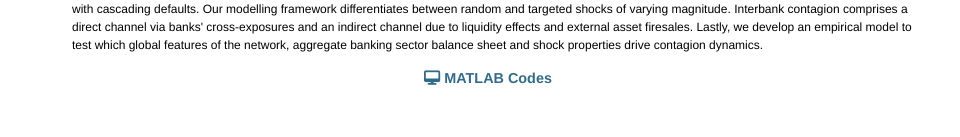
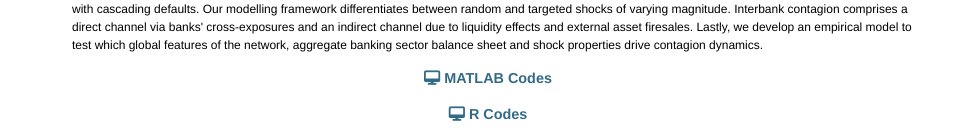
Before and after one commit to nscholtes/nscholtes.github.io, a Jekyll site: the page built from research.html, in a window 1280 px wide. Shown: the part 1033-1170 px from the top of the page, without its empty margins (160-1120 px from the left). Built offline with Jekyll 4.4.1, drawn with Linux system fonts in a browser that asks for light colours; nearby versions of some CDN libraries; before the commit the page ends 1137 px from its top, so only the background shows below that.

Commit message:
Update research.html

```diff
--- a/research.html
+++ b/research.html
@@ -36,3 +36,5 @@ title: Nicolas K. Scholtes
 <li><p style="font-size:12px"><b>Abstract: </b>  This paper examines the relationship between the topology of interbank networks and their ability to propagate localised, idiosyncratic shocks across the banking sector via banks' interbank claims on one another. We begin by creating a wide variety of networks and heterogenous balance sheet structures using a generative algorithm capable of replicating key characteristics of real-world interbank networks. On each network, we run a standard financial contagion model with cascading defaults. Our modelling framework differentiates between random and targeted shocks of varying magnitude. Interbank contagion comprises a direct channel via banks' cross-exposures and an indirect channel due to liquidity effects and external asset firesales. Lastly, we develop an empirical model to test which global features of the network, aggregate banking sector balance sheet and shock properties drive contagion dynamics.</p> </li>
 	</ul>
 <p align="center">&nbsp &nbsp  &nbsp &nbsp <a target="_blank"  style="color:#336B87;" href="https://github.com/nscholtes/Default-Cascades" aria-hidden="true"><i class="fa fa-desktop" aria-hidden="true"></i> <b>MATLAB Codes</b></a> &nbsp &nbsp
+
+	<p align="center">&nbsp &nbsp  &nbsp &nbsp <a target="_blank"  style="color:#336B87;" href="https://github.com/nscholtes/Cascading-defaults--regressions" aria-hidden="true"><i class="fa fa-desktop" aria-hidden="true"></i> <b>R Codes</b></a> &nbsp &nbsp
```
